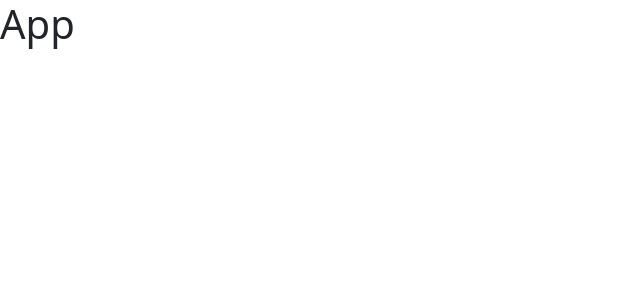
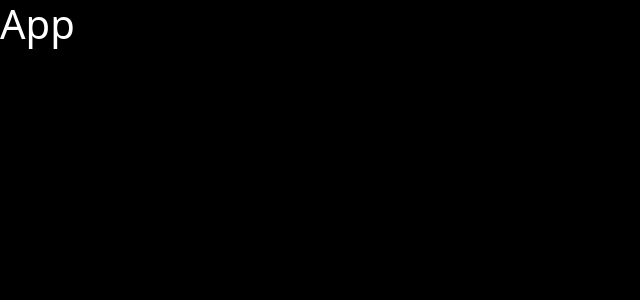
Before and after one commit to AgostaSalvatore/webapp-react, a React (Vite) app: page / in a window 1280 px wide. Shown: the top 300 px of the page, without its empty margins (0-640 px from the left). Built offline with nearby package versions, Linux system fonts and the light colour scheme.

Commit message:
feat: initialize React app with dark theme and default layout structure

```diff
--- a/src/index.css
+++ b/src/index.css
@@ -0,0 +1,4 @@
+body {
+    background-color: black;
+    color: white;
+}
--- a/src/main.jsx
+++ b/src/main.jsx
@@ -1,8 +1,8 @@
 import { StrictMode } from 'react'
 import { createRoot } from 'react-dom/client'
+import 'bootstrap/dist/css/bootstrap.min.css'
 import './index.css'
 import App from './App.jsx'
-import 'bootstrap/dist/css/bootstrap.min.css'
 
 createRoot(document.getElementById('root')).render(
   <StrictMode>
```
Also changed, not shown: layouts/DefaultLayout.jsx (added, +16 -0 lines).
